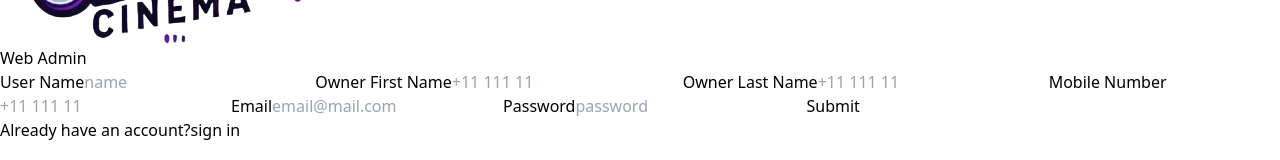
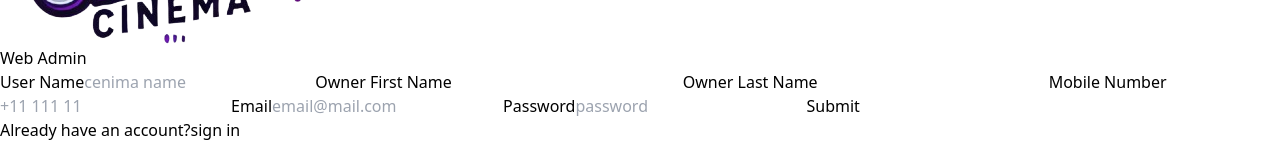
Before and after one commit to jneralrex/cinco_cenima_admin, a React (Vite) app: page /sign-up in a window 1280 px wide. Shown: the part 298-458 px from the top of the page. Built offline with nearby package versions, Linux system fonts and the light colour scheme; no server answers.

Commit message:
little changes

```diff
--- a/src/auth/SignUp.jsx
+++ b/src/auth/SignUp.jsx
@@ -53,7 +53,7 @@ const SignUp = () => {
               value={regWebAdmin.cinemaName}
               onChange={handleInput}
               className="w-full border rounded-lg p-2"
-              placeholder="name"
+              placeholder="cenima name"
             />
           </label>
           <label htmlFor="">
@@ -64,7 +64,7 @@ const SignUp = () => {
               onChange={handleInput}
               value={regWebAdmin.ownerFirstName}
               className="w-full border rounded-lg p-2"
-              placeholder="+11 111 11"
+              placeholder=""
             />
           </label>
           <label htmlFor="">
@@ -75,7 +75,7 @@ const SignUp = () => {
               onChange={handleInput}
               value={regWebAdmin.ownerLastName}
               className="w-full border rounded-lg p-2"
-              placeholder="+11 111 11"
+              placeholder=""
             />
           </label>
           <label htmlFor="">
```
